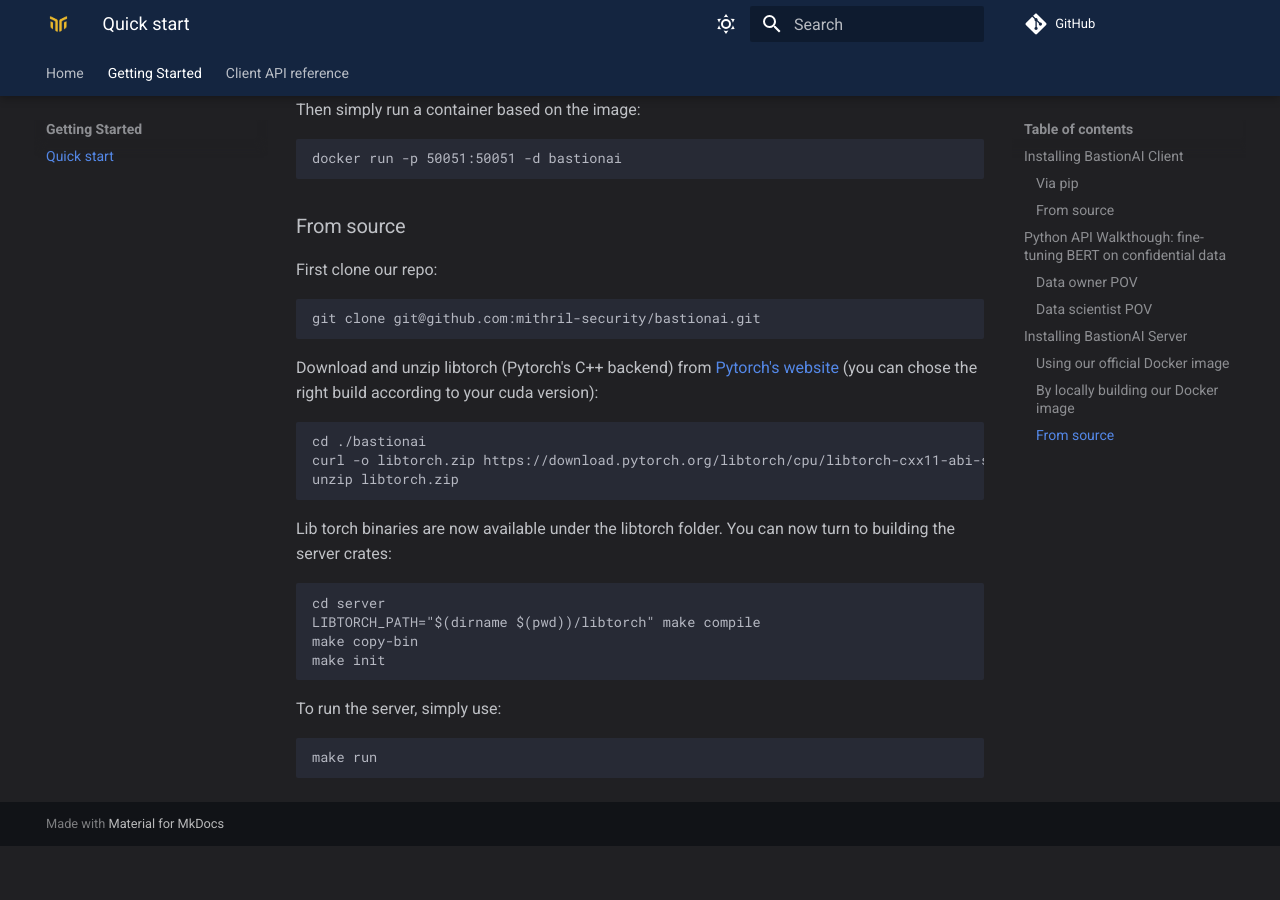
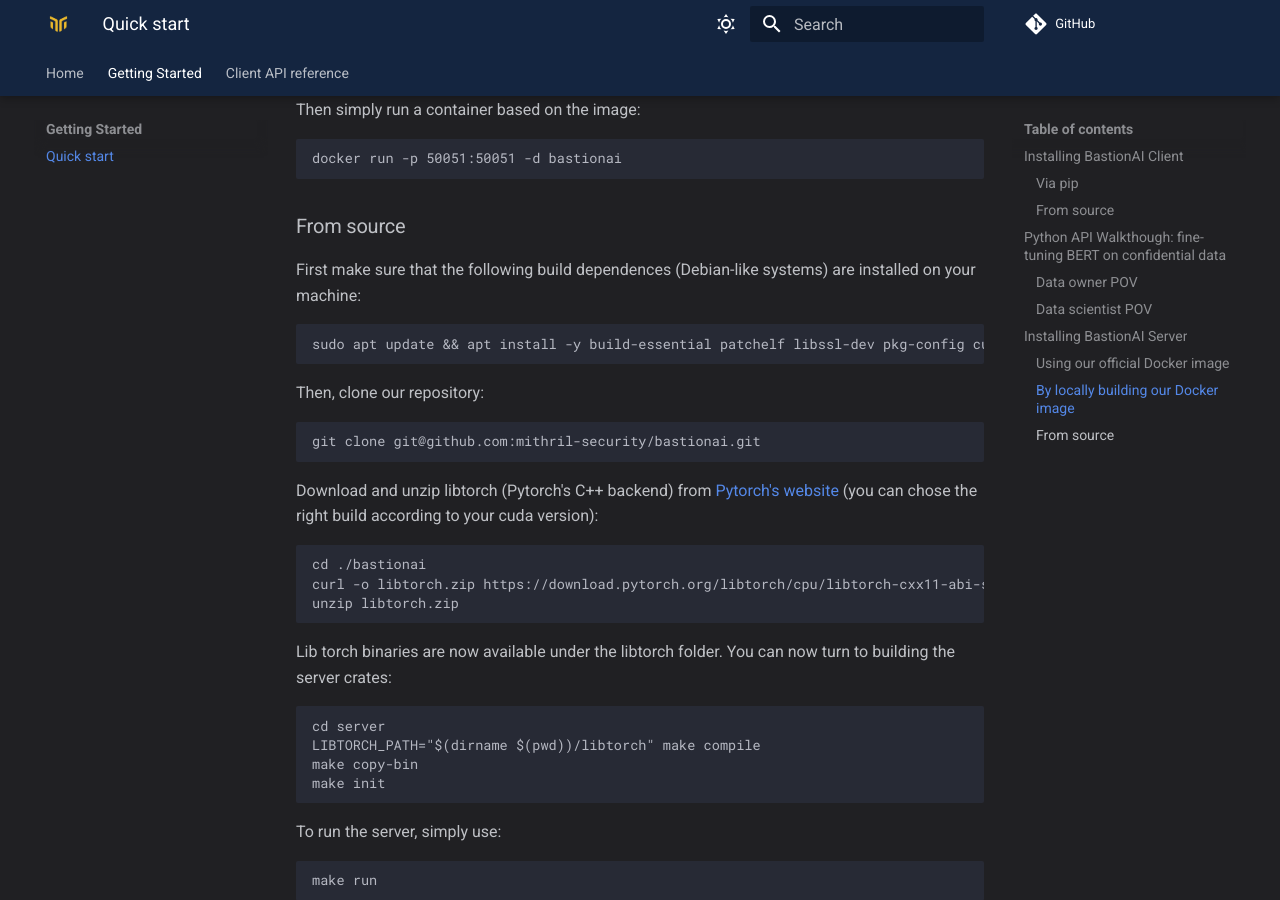
Before and after one commit to mithril-security/bastionlab, an MkDocs documentation site: the page built from docs/getting-started/quick-start.md, in a window 1280 px wide and 900 px high, scrolled down 2723 px. Built offline with MkDocs 1.6.1 and Material for MkDocs 9.7.7, drawn with Linux system fonts in a browser that asks for light colours; comment, search, counter and statistics services are not loaded; before the commit the page ends 3569 px from its top, so only the background shows below that.

Commit message:
Update quick-start.md

````diff
--- a/docs/getting-started/quick-start.md
+++ b/docs/getting-started/quick-start.md
@@ -104,7 +104,12 @@ docker run -p 50051:50051 -d bastionai
 
 ### From source
 
-First clone our repo:
+First make sure that the following build dependences (Debian-like systems) are installed on your machine:
+```
+sudo apt update && apt install -y build-essential patchelf libssl-dev pkg-config curl unzip
+```
+
+Then, clone our repository:
 ```
 git clone git@github.com:mithril-security/bastionai.git
 ```
````
